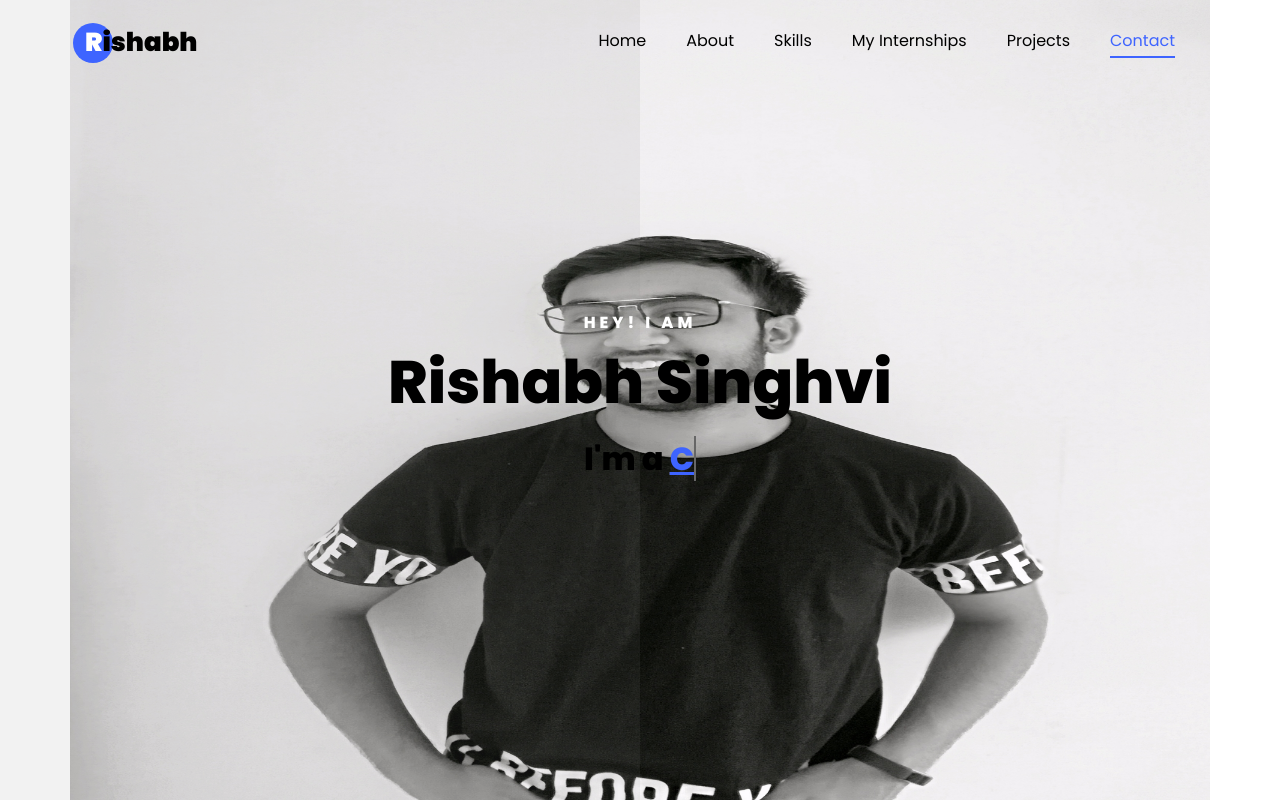
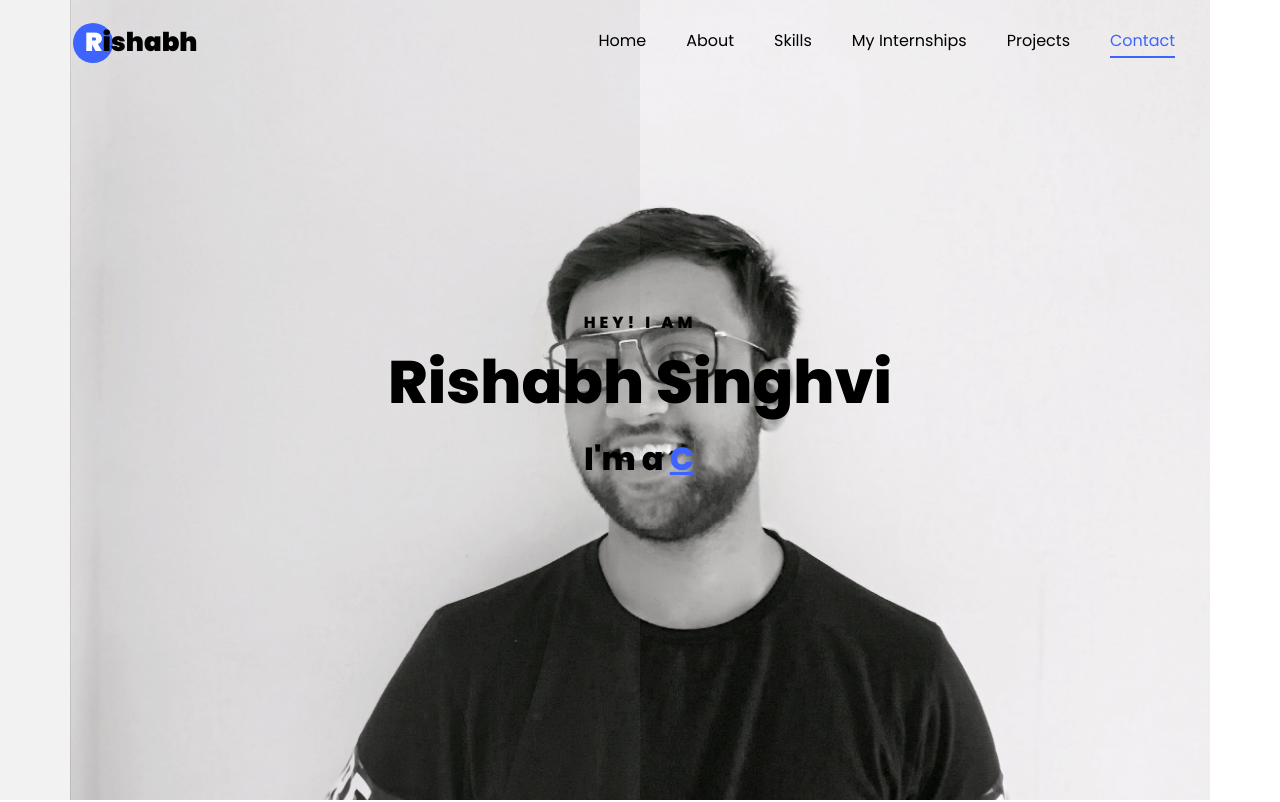
Before and after one commit to Rishabh-Singhvi/rishabhsinghvi, a plain HTML site: page index.html in a window 1280 px wide. Shown: the top 802 px of the page. Drawn offline with Linux system fonts and the light colour scheme; files whose address does not match are found by name.

Commit message:
bg changed

```diff
--- a/index.html
+++ b/index.html
@@ -46,11 +46,11 @@
 	  </nav>
 	  <section class="hero-wrap js-fullheight">
 		<div class="overlay" style="background-color: gray;"></div>
-		<div class="container" style="background-image:url(images/Webp.net-resizeimage.jpg);background-position: center;background-size: cover;">
+		<div class="container" style="background-image:url(images/IMG.jpg);background-position: center;background-size: cover;">
 		  <div class="row no-gutters slider-text js-fullheight justify-content-center align-items-center">
 			<div class="col-lg-8 col-md-6 ftco-animate d-flex align-items-center">
 				<div class="text text-center" >
-					<span class="subheading" style="color: white;">Hey! I am</span>
+					<span class="subheading" style="color: black;">Hey! I am</span>
 							<h1>Rishabh Singhvi</h1>
 								<h2 >I'm a
 									<span
```
